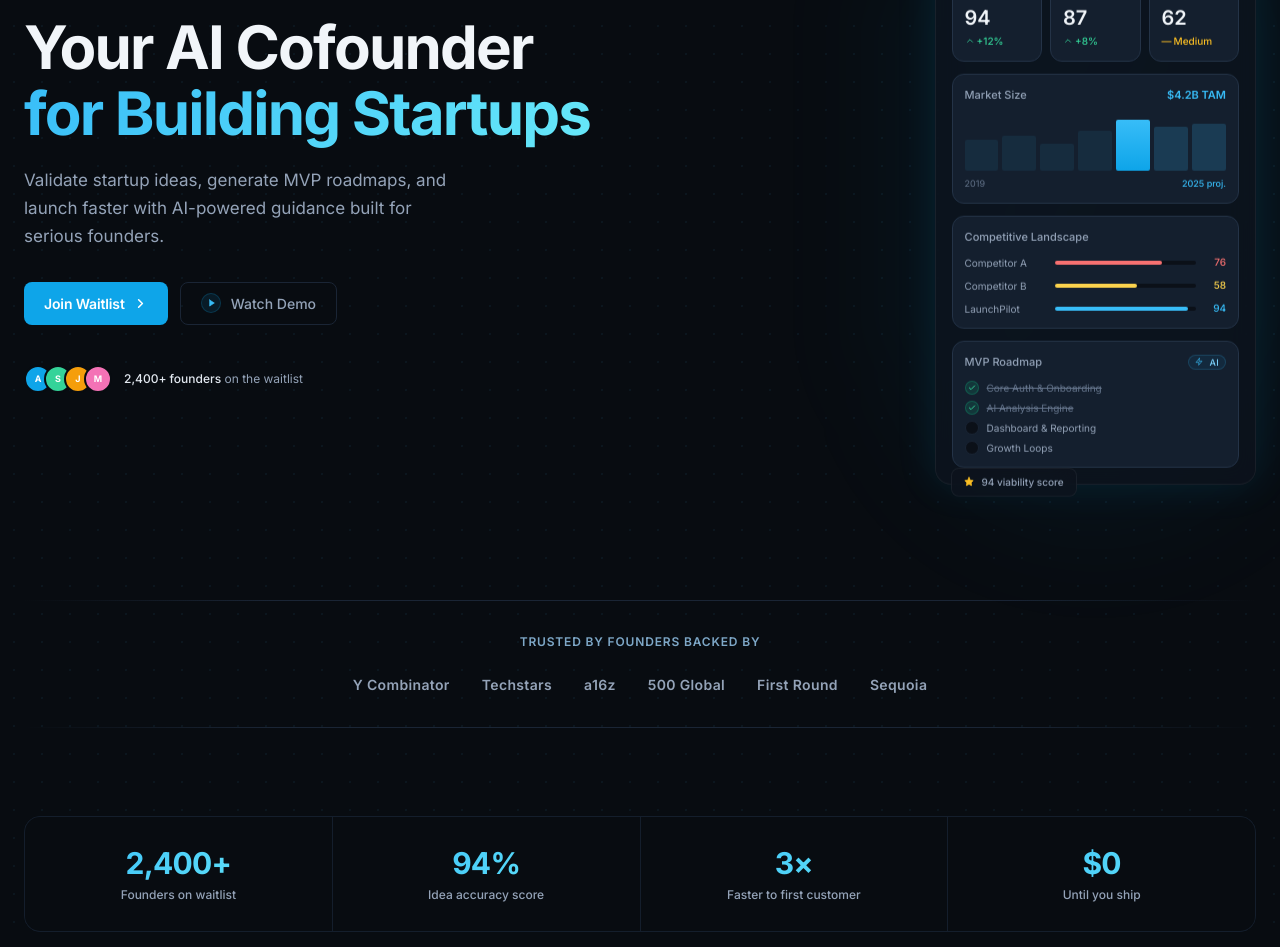
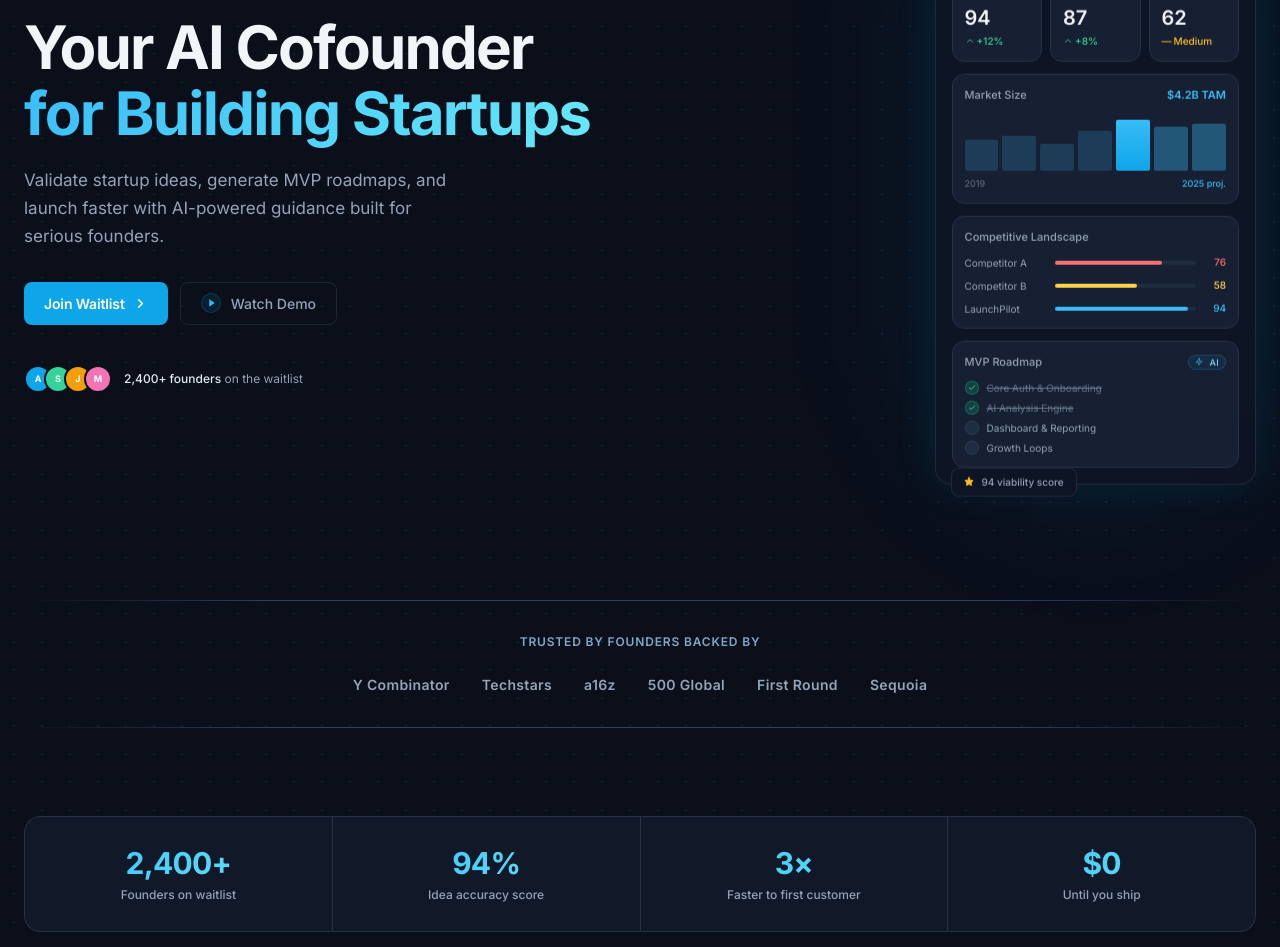
Before and after one commit to chitrapathak9/LaunchPilotClean, a React (Vite) app: page / in a window 1280 px wide. Shown: the part 240-1187 px from the top of the page. Built offline with nearby package versions, Linux system fonts and the light colour scheme.

Commit message:
Updated index.css

```diff
--- a/src/App.tsx
+++ b/src/App.tsx
@@ -39,7 +39,7 @@ function Navbar() {
     <header
       className={`fixed inset-x-0 top-0 z-50 transition-all duration-500 ${
         scrolled
-          ? 'bg-[#080C11]/80 backdrop-blur-2xl border-b border-white/[0.04]'
+          ? 'bg-[#0A0F1A]/80 backdrop-blur-2xl border-b border-white/[0.04]'
           : 'bg-transparent'
       }`}
     >
@@ -92,7 +92,7 @@ function Navbar() {
 
       {/* Mobile menu */}
       {mobile && (
-        <div className="md:hidden bg-[#080C11]/95 backdrop-blur-2xl border-b border-white/[0.04] px-6 pb-5 pt-2 space-y-1">
+        <div className="md:hidden bg-[#0A0F1A]/95 backdrop-blur-2xl border-b border-white/[0.04] px-6 pb-5 pt-2 space-y-1">
           {links.map((l) => (
             <a
               key={l}
@@ -139,7 +139,7 @@ function DashboardMockup() {
           <div className="w-2.5 h-2.5 rounded-full bg-[#FEBC2E]" />
           <div className="w-2.5 h-2.5 rounded-full bg-[#28C840]" />
           <div className="flex-1 mx-3">
-            <div className="bg-[#0B1018] rounded-[5px] px-3 py-1 flex items-center gap-2 max-w-48">
+            <div className="bg-[#1E2D3F] rounded-[5px] px-3 py-1 flex items-center gap-2 max-w-48">
               <Search size={9} className="text-[#475569]" />
               <span className="text-[#64748B] text-[11px] font-mono">app.launchpilot.ai</span>
             </div>
@@ -203,8 +203,8 @@ function DashboardMockup() {
                       i === 4
                         ? 'linear-gradient(to top, #0EA5E9, #38BDF8)'
                         : i === 5 || i === 6
-                        ? 'rgba(56,189,248,0.18)'
-                        : 'rgba(56,189,248,0.08)',
+                        ? 'rgba(56,189,248,0.35)'
+                        : 'rgba(56,189,248,0.18)',
                   }}
                 />
               ))}
@@ -226,7 +226,7 @@ function DashboardMockup() {
               ].map((c) => (
                 <div key={c.name} className="flex items-center gap-2.5">
                   <span className="text-[#94A3B8] text-[10px] w-20 truncate leading-none">{c.name}</span>
-                  <div className="flex-1 bg-[#0B1018] rounded-full h-1">
+                  <div className="flex-1 bg-[#1E2D3F] rounded-full h-1">
                     <div
                       className="h-1 rounded-full bar-fill"
                       style={{ width: `${c.score}%`, background: c.color }}
@@ -256,7 +256,7 @@ function DashboardMockup() {
                 { label: 'Growth Loops',            done: false },
               ].map((r) => (
                 <div key={r.label} className="flex items-center gap-2">
-                  <div className={`w-3.5 h-3.5 rounded-full flex items-center justify-center flex-shrink-0 ${r.done ? 'bg-emerald-500/15 border border-emerald-500/30' : 'bg-[#0B1018] border border-[#1A2535]'}`}>
+                  <div className={`w-3.5 h-3.5 rounded-full flex items-center justify-center flex-shrink-0 ${r.done ? 'bg-emerald-500/20 border border-emerald-500/40' : 'bg-[#1E2D3F] border border-[#2D4060]'}`}>
                     {r.done && <Check size={8} className="text-emerald-400" strokeWidth={3} />}
                   </div>
                   <span className={`text-[10px] leading-none ${r.done ? 'text-[#64748B] line-through' : 'text-[#94A3B8]'}`}>{r.label}</span>
@@ -304,7 +304,7 @@ function FeatureCard({
       ref={ref}
       className="reveal card-hover surface rounded-2xl p-6 group"
     >
-      <div className="w-9 h-9 rounded-xl surface-raised border border-[#1A2535] flex items-center justify-center mb-5 transition-all duration-200 group-hover:border-[#0EA5E9]/30 group-hover:bg-[#0EA5E9]/5">
+      <div className="w-9 h-9 rounded-xl surface-raised border border-[#263347] flex items-center justify-center mb-5 transition-all duration-200 group-hover:border-[#0EA5E9]/30 group-hover:bg-[#0EA5E9]/5">
         <Icon size={17} className="text-[#38BDF8]" strokeWidth={1.75} />
       </div>
       <div className="label mb-2">{eyebrow}</div>
@@ -361,7 +361,7 @@ function InteractiveDemo() {
             value={input}
             onChange={(e) => setInput(e.target.value)}
             rows={3}
-            className="w-full bg-[#0B1018] border border-[#1A2535] rounded-xl px-3.5 py-2.5 text-[#CBD5E1] text-sm font-medium resize-none focus:outline-none focus:border-[#0EA5E9]/40 transition-colors placeholder-[#3D5470]"
+            className="w-full bg-[#1E2D3F] border border-[#263347] rounded-xl px-3.5 py-2.5 text-[#CBD5E1] text-sm font-medium resize-none focus:outline-none focus:border-[#0EA5E9]/40 transition-colors placeholder-[#3D5470]"
             placeholder="Describe your startup idea…"
           />
           <button
@@ -393,9 +393,9 @@ function InteractiveDemo() {
               return (
                 <div key={s} className="flex items-center gap-3">
                   <div className={`w-5 h-5 rounded-full flex items-center justify-center flex-shrink-0 transition-all duration-300 ${
-                    isDone    ? 'bg-emerald-500/10 border border-emerald-500/25'
-                    : isActive ? 'bg-[#0EA5E9]/10 border border-[#0EA5E9]/30'
-                    : 'bg-transparent border border-[#1A2535]'
+                    isDone    ? 'bg-emerald-500/15 border border-emerald-500/40'
+                    : isActive ? 'bg-[#0EA5E9]/15 border border-[#0EA5E9]/50'
+                    : 'bg-[#1A2535]/60 border border-[#2D4060]'
                   }`}>
                     {isDone   ? <Check size={10} className="text-emerald-400" strokeWidth={3} />
                     : isActive ? <span className="w-1.5 h-1.5 rounded-full bg-[#38BDF8] block animate-pulse" />
@@ -462,10 +462,10 @@ function InteractiveDemo() {
             ].map((c) => (
               <div key={c.name} className="flex items-center gap-3">
                 <span className="text-[#CBD5E1] text-xs w-20 font-medium">{c.name}</span>
-                <div className="flex-1 bg-[#0B1018] rounded-full h-1">
+                <div className="flex-1 bg-[#1E2D3F] rounded-full h-1">
                   <div
                     className="h-1 rounded-full bar-fill"
-                    style={{ width: done ? `${c.pct}%` : '0%', background: c.col }}
+                    style={{ width: done ? `${c.pct}%` : `${c.pct * 0.3}%`, background: c.col, opacity: done ? 1 : 0.35 }}
                   />
                 </div>
                 <span className="text-[10px] font-medium w-12 text-right" style={{ color: c.col }}>
@@ -490,8 +490,8 @@ function InteractiveDemo() {
               'High switching costs create durable retention moat',
             ].map((pt, i) => (
               <div key={i} className="flex items-start gap-2.5">
-                <div className="mt-0.5 w-3.5 h-3.5 rounded-full border border-[#0EA5E9]/25 bg-[#0EA5E9]/5 flex items-center justify-center flex-shrink-0">
-                  <div className="w-1 h-1 rounded-full bg-[#38BDF8]" />
+                <div className="mt-0.5 w-3.5 h-3.5 rounded-full border border-[#38BDF8]/50 bg-[#38BDF8]/10 flex items-center justify-center flex-shrink-0">
+                  <div className="w-1.5 h-1.5 rounded-full bg-[#38BDF8]" />
                 </div>
                 <p className="text-[#CBD5E1] text-xs leading-relaxed">{pt}</p>
               </div>
@@ -540,7 +540,7 @@ function GrowthChannels() {
               <span className="text-xs font-bold tabular-nums" style={{ color: ch.col }}>{ch.score}</span>
             </div>
             <p className="text-[#94A3B8] text-xs leading-relaxed">{ch.desc}</p>
-            <div className="mt-3 bg-[#0B1018] rounded-full h-0.5">
+            <div className="mt-3 bg-[#1E2D3F] rounded-full h-0.5">
               <div
                 className="h-0.5 rounded-full"
                 style={{ width: `${ch.score}%`, background: ch.col, opacity: 0.6 }}
@@ -565,9 +565,9 @@ function StatsRow() {
   ];
   return (
     <div ref={ref} className="reveal">
-      <div className="grid grid-cols-2 md:grid-cols-4 gap-px bg-[#141E2C] rounded-2xl overflow-hidden border border-[#141E2C]">
+      <div className="grid grid-cols-2 md:grid-cols-4 gap-px bg-[#263347] rounded-2xl overflow-hidden border border-[#263347]">
         {stats.map((s, i) => (
-          <div key={i} className="bg-[#080C11] px-6 py-7 text-center">
+          <div key={i} className="bg-[#111827] px-6 py-7 text-center">
             <div className="gradient-text text-2xl md:text-3xl font-bold tracking-tight mb-1.5">{s.val}</div>
             <div className="text-[#94A3B8] text-xs font-medium">{s.label}</div>
           </div>
@@ -672,7 +672,7 @@ function WaitlistSection() {
             onChange={(e) => setEmail(e.target.value)}
             required
             placeholder="Work email address"
-            className="flex-1 max-w-sm bg-[#0D1219] border border-[#1A2535] rounded-xl px-4 py-3 text-[#CBD5E1] text-sm focus:outline-none focus:border-[#0EA5E9]/40 transition-colors placeholder-[#3D5470]"
+            className="flex-1 max-w-sm bg-[#0D1525] border border-[#263347] rounded-xl px-4 py-3 text-[#CBD5E1] text-sm focus:outline-none focus:border-[#0EA5E9]/40 transition-colors placeholder-[#3D5470]"
           />
           <button type="submit" className="btn-primary gap-2 px-5 py-3 whitespace-nowrap">
             Get Early Access
@@ -799,7 +799,7 @@ export default function App() {
   useReveal(heroRef);
 
   return (
-    <div className="min-h-screen bg-[#080C11] dot-grid">
+    <div className="min-h-screen bg-[#0A0F1A] dot-grid">
       <Navbar />
 
       {/* ── HERO ── */}
@@ -841,7 +841,7 @@ export default function App() {
                 {['#0EA5E9', '#34D399', '#F59E0B', '#F472B6'].map((c, i) => (
                   <div
                     key={i}
-                    className="w-7 h-7 rounded-full border-2 border-[#080C11] flex items-center justify-center text-white text-[9px] font-bold"
+                    className="w-7 h-7 rounded-full border-2 border-[#0A0F1A] flex items-center justify-center text-white text-[9px] font-bold"
                     style={{ background: c }}
                   >
                     {['A','S','J','M'][i]}
--- a/src/index.css
+++ b/src/index.css
@@ -13,7 +13,7 @@ html {
 }
 
 body {
-  background-color: #080C11;
+  background-color: #0A0F1A;
   color: #CBD5E1;
   font-family: 'Inter', system-ui, sans-serif;
   -webkit-font-smoothing: antialiased;
@@ -23,33 +23,33 @@ body {
 ::-webkit-scrollbar {
   width: 5px;
 }
-::-webkit-scrollbar-track { background: #080C11; }
+::-webkit-scrollbar-track { background: #0A0F1A; }
 ::-webkit-scrollbar-thumb { background: #1A2535; border-radius: 3px; }
 ::-webkit-scrollbar-thumb:hover { background: #243347; }
 
 /* ── Glass surfaces ── */
 .glass {
-  background: rgba(15, 21, 32, 0.7);
+  background: rgba(17, 24, 39, 0.75);
   backdrop-filter: blur(16px);
   -webkit-backdrop-filter: blur(16px);
-  border: 1px solid rgba(255,255,255,0.05);
+  border: 1px solid rgba(255,255,255,0.08);
 }
 
 .glass-card {
-  background: rgba(13, 19, 29, 0.8);
+  background: rgba(15, 21, 36, 0.85);
   backdrop-filter: blur(12px);
   -webkit-backdrop-filter: blur(12px);
-  border: 1px solid rgba(255,255,255,0.06);
+  border: 1px solid rgba(255,255,255,0.09);
 }
 
 .surface {
-  background: #0F1623;
-  border: 1px solid #1E2D42;
+  background: #111827;
+  border: 1px solid #1F2D3D;
 }
 
 .surface-raised {
-  background: #141F2E;
-  border: 1px solid #243347;
+  background: #172033;
+  border: 1px solid #263347;
 }
 
 /* ── Typography ── */
@@ -168,7 +168,7 @@ body {
 /* ── Dividers / lines ── */
 .divider {
   height: 1px;
-  background: linear-gradient(90deg, transparent, #1A2535 20%, #1A2535 80%, transparent);
+  background: linear-gradient(90deg, transparent, #2D4060 20%, #2D4060 80%, transparent);
 }
 
 /* ── Glow ── */
@@ -177,7 +177,7 @@ body {
 
 /* ── Background patterns ── */
 .dot-grid {
-  background-image: radial-gradient(rgba(56,189,248,0.06) 1px, transparent 1px);
+  background-image: radial-gradient(rgba(56,189,248,0.09) 1px, transparent 1px);
   background-size: 28px 28px;
 }
 
```
